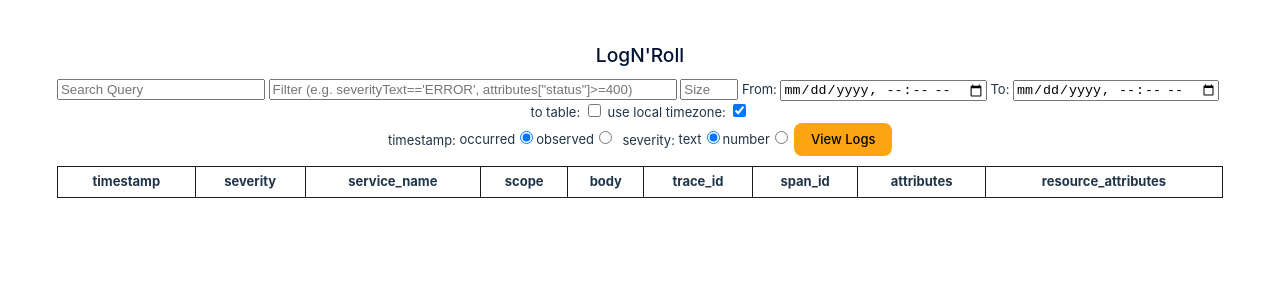
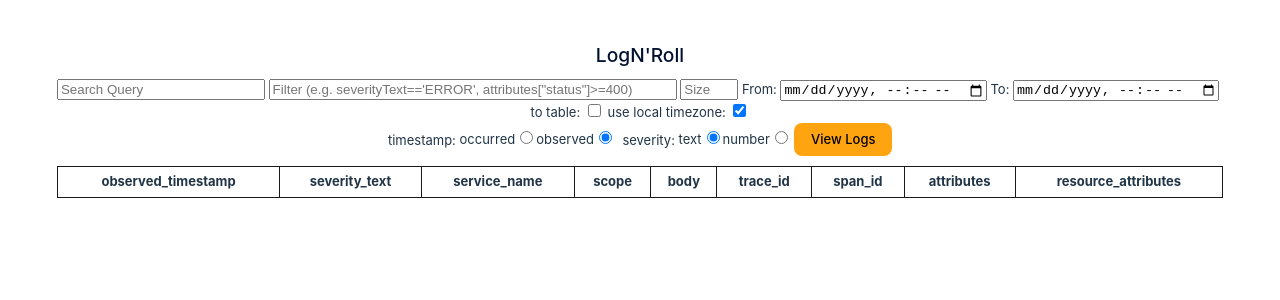
Before and after one commit to making/lognroll, a React (Vite) app in the folder ui/: page / in a window 1280 px wide. Shown: the top 300 px of the page. Built offline with nearby package versions, Linux system fonts and the light colour scheme.

Commit message:
Change label

```diff
--- a/ui/src/LogViewer.tsx
+++ b/ui/src/LogViewer.tsx
@@ -67,8 +67,10 @@ const LogViewer: React.FC = () => {
     const [isLoading, setIsLoading] = useState<boolean>(false);
     const [jsonToTable, setJsonToTable] = useState<boolean>(false);
     const [useLocalTimezone, setUseLocalTimezone] = useState<boolean>(true);
-    const [useOccurredTimestamp, setuseOccurredTimestamp] = useState<boolean>(true);
+    const [useOccurredTimestamp, setuseOccurredTimestamp] = useState<boolean>(false);
+    const [timestampLabel, setTimestampLabel] = useState<'observed_timestamp' | 'timestamp'>('observed_timestamp');
     const [useSeverityText, setUseSeverityText] = useState<boolean>(true);
+    const [severityLabel, setSeverityLabel] = useState<'severity_text' | 'severity_number'>('severity_text');
     const [showLoadMore, setShowLoadMore] = useState<boolean>(false);
 
     const fetchLogs = async () => {
@@ -183,14 +185,20 @@ const LogViewer: React.FC = () => {
                 occurred<input name="timestamp"
                                type="radio"
                                checked={useOccurredTimestamp}
-                               onChange={(e: ChangeEvent<HTMLInputElement>) => setuseOccurredTimestamp(e.target.checked)}
+                               onChange={(e: ChangeEvent<HTMLInputElement>) => {
+                                   setuseOccurredTimestamp(e.target.checked);
+                                   setTimestampLabel('timestamp');
+                               }}
                                disabled={isLoading}/>
             </label>
             <label>
                 observed<input name="timestamp"
                                type="radio"
                                checked={!useOccurredTimestamp}
-                               onChange={(e: ChangeEvent<HTMLInputElement>) => setuseOccurredTimestamp(!e.target.checked)}
+                               onChange={(e: ChangeEvent<HTMLInputElement>) => {
+                                   setuseOccurredTimestamp(!e.target.checked);
+                                   setTimestampLabel('observed_timestamp');
+                               }}
                                disabled={isLoading}/>
             </label>&nbsp;
             severity:&nbsp;
@@ -198,14 +206,20 @@ const LogViewer: React.FC = () => {
                 text<input name="severity"
                            type="radio"
                            checked={useSeverityText}
-                           onChange={(e: ChangeEvent<HTMLInputElement>) => setUseSeverityText(e.target.checked)}
+                           onChange={(e: ChangeEvent<HTMLInputElement>) => {
+                               setUseSeverityText(e.target.checked);
+                               setSeverityLabel('severity_text');
+                           }}
                            disabled={isLoading}/>
             </label>
             <label>
                 number<input name="severity"
                              type="radio"
                              checked={!useSeverityText}
-                             onChange={(e: ChangeEvent<HTMLInputElement>) => setUseSeverityText(!e.target.checked)}
+                             onChange={(e: ChangeEvent<HTMLInputElement>) => {
+                                 setUseSeverityText(!e.target.checked);
+                                 setSeverityLabel('severity_number');
+                             }}
                              disabled={isLoading}/>
             </label>&nbsp;
             <button onClick={fetchLogs}
@@ -216,8 +230,8 @@ const LogViewer: React.FC = () => {
             <table className="table">
                 <thead>
                 <tr>
-                    <th>timestamp</th>
-                    <th>severity</th>
+                    <th>{timestampLabel}</th>
+                    <th>{severityLabel}</th>
                     <th>service_name</th>
                     <th>scope</th>
                     <th>body</th>
```
